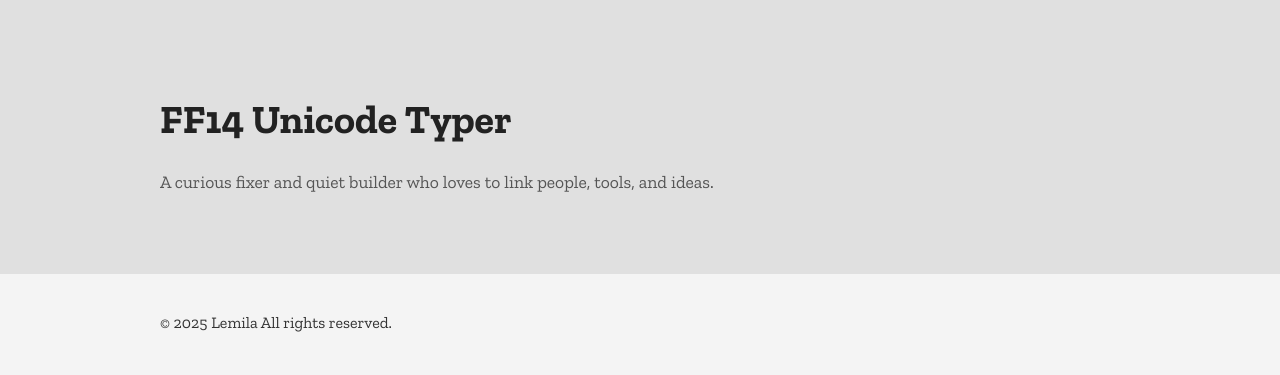
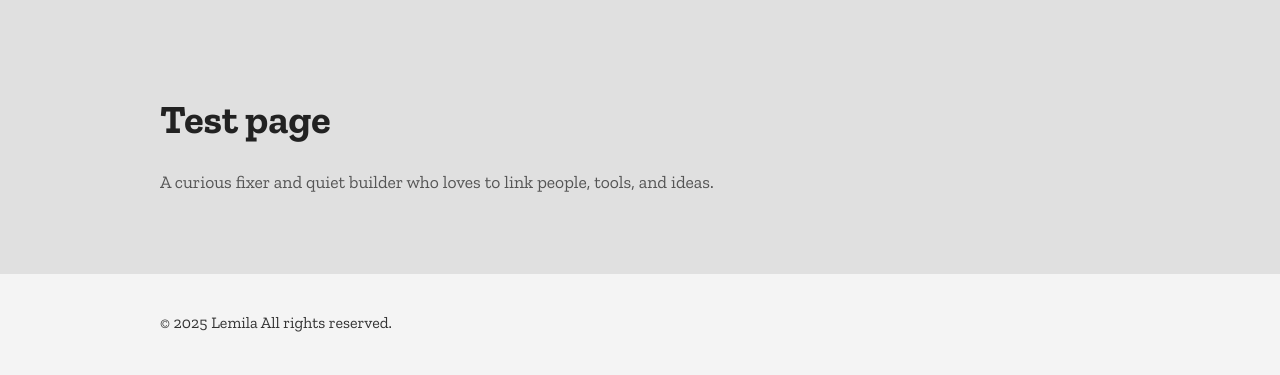
Before and after one commit to illbevmw/Github-pages, a plain HTML site: page index.html in a window 1280 px wide. Drawn offline with nearby package versions, Linux system fonts and the light colour scheme.

Commit message:
Update index.html

```diff
--- a/index.html
+++ b/index.html
@@ -19,7 +19,7 @@
 <body>
     <header class="header-top">
         <div class="container">
-            <h1> FF14 Unicode Typer </h1>
+            <h1> Test page </h1>
             <p>A curious fixer and quiet builder who loves to link people, tools, and ideas.</p>
         </div>
     </header>
```
